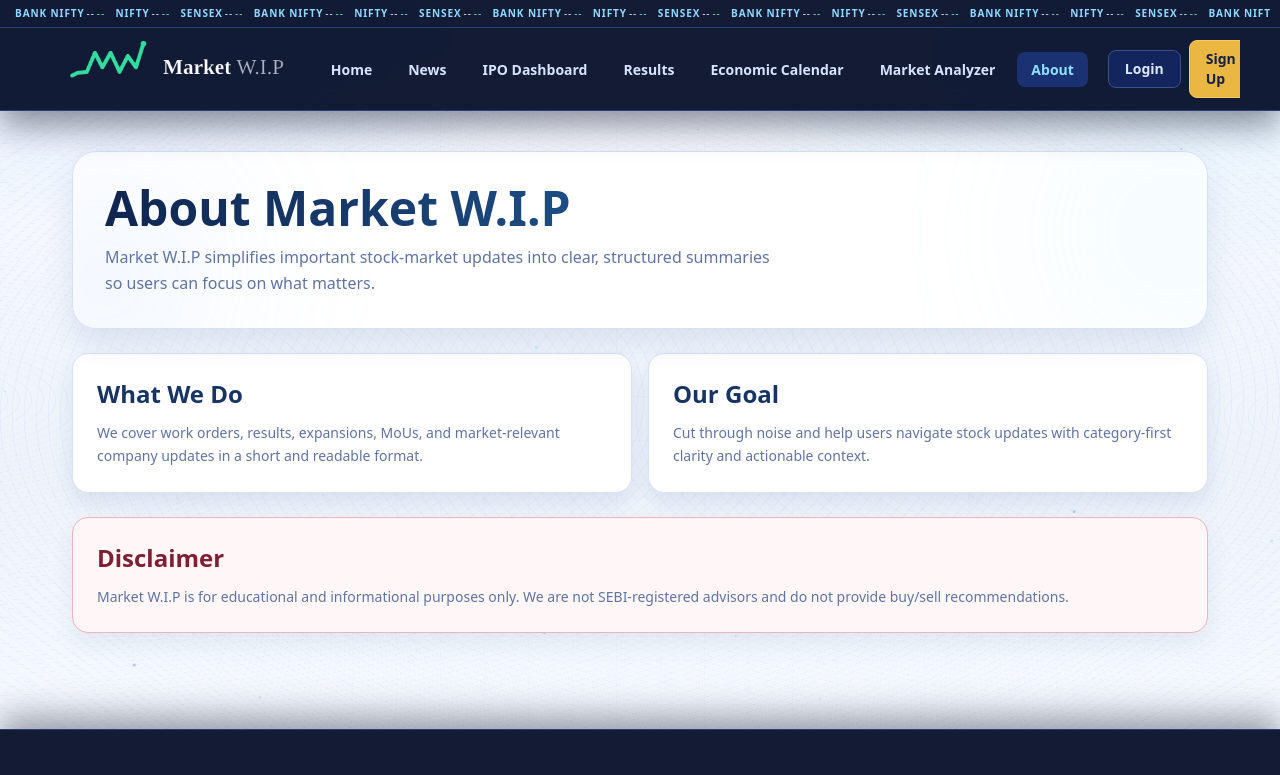
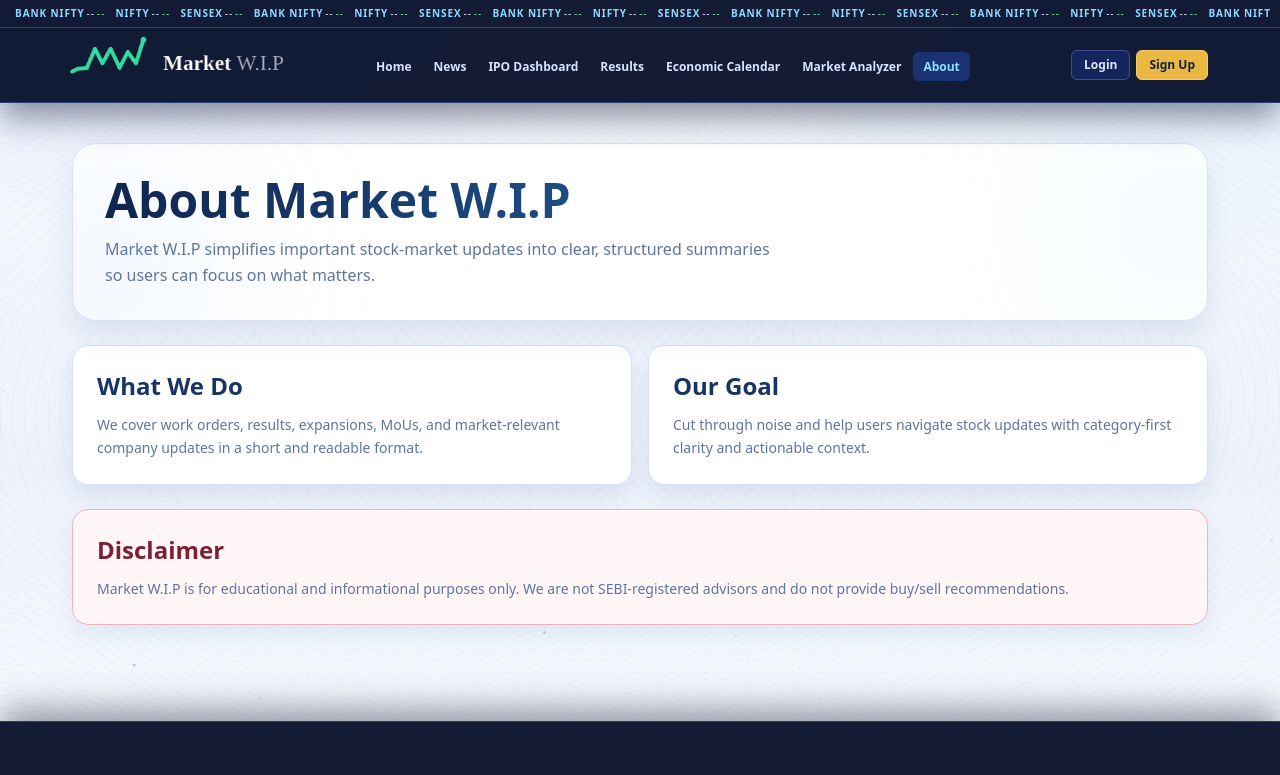
Before and after one commit to vinay-suryarao/marketwip, a Next.js app: page /about in a window 1280 px wide. Shown: the top 775 px of the page. Built offline with nearby package versions, Linux system fonts and the light colour scheme; no server answers.

Commit message:
updated navbar component

```diff
--- a/components/shared/Navbar.tsx
+++ b/components/shared/Navbar.tsx
@@ -26,12 +26,10 @@
 
   const navLinks = isAdmin
     ? [...links, { href: "/admin/dashboard", label: "Admin" }]
-    : user
-      ? [...links, { href: "/dashboard", label: "Dashboard" }]
     : links;
 
   return (
-    <header className="sticky top-0 z-50 w-full overflow-hidden border-b border-[#2a3f7a] bg-[#070F2B]/95 shadow-[0_14px_32px_rgba(5,11,34,0.45)] backdrop-blur-md">
+    <header className="sticky top-0 z-50 w-full border-b border-[#2a3f7a] bg-[#070F2B]/95 shadow-[0_14px_32px_rgba(5,11,34,0.45)] backdrop-blur-md">
       <Script
         src="https://www.googletagmanager.com/gtag/js?id=G-93RL5XKD6E"
         strategy="afterInteractive"
@@ -40,16 +38,16 @@
         <LiveMarketTicker />
       </div>
 
-      <nav className="mx-auto w-full max-w-300 overflow-hidden px-4 py-3 sm:px-5 md:px-8">
+      <nav className="mx-auto w-full max-w-300 px-4 py-3 sm:px-5 md:px-8">
         <div className="flex min-w-0 items-center gap-3 md:gap-5">
-          <Link href="/" className="min-w-0 flex-1 md:flex-none -ml-2 mr-6 sm:mr-10 md:mr-12">
+          <Link href="/" className="min-w-0 flex-1 md:flex-none -ml-2 mr-3 sm:mr-5 md:mr-6">
             <BrandLogo
               className="h-10 w-auto object-contain sm:h-11 scale-[1.35] sm:scale-150 origin-left"
               priority
             />
           </Link>
 
-          <ul className="hidden flex-1 items-center justify-center gap-1 md:flex lg:gap-2">
+          <ul className="hidden min-w-0 flex-1 items-center justify-center gap-0 md:flex lg:gap-0.5">
             {navLinks.map((link) => {
               const active =
                 link.href === "/"
@@ -59,7 +57,7 @@
               return (
                 <li key={link.href}>
                   <Link
-                    className={`whitespace-nowrap rounded-lg px-3 py-2 text-sm font-semibold transition lg:px-3.5 ${
+                    className={`whitespace-nowrap rounded-md px-1.5 py-1.5 text-xs font-semibold transition lg:px-2.5 ${
                       active
                         ? "bg-[#1a3172] text-[#8fe1ff]"
                         : "text-[#d8e4ff] hover:bg-[#142a63] hover:text-white"
@@ -74,17 +72,17 @@
             })}
           </ul>
 
-          <div className="hidden items-center gap-2 md:flex">
+          <div className="hidden shrink-0 items-center gap-1.5 ml-2 md:flex">
             {!user ? (
               <>
                 <Link
-                  className="rounded-lg border border-[#3a518f] bg-[#13255c] px-4 py-2 text-sm font-semibold text-[#dce8ff] transition hover:border-[#5270ba] hover:bg-[#19306f]"
+                  className="rounded-md border border-[#3a518f] bg-[#13255c] px-3 py-1.5 text-xs font-semibold text-[#dce8ff] transition hover:border-[#5270ba] hover:bg-[#19306f]"
                   href="/login"
                 >
                   Login
                 </Link>
                 <Link
-                  className="rounded-lg border border-[#f3cb67] bg-[#e9b742] px-4 py-2 text-sm font-bold text-[#13204a] transition hover:bg-[#f2c95f]"
+                  className="rounded-md border border-[#f3cb67] bg-[#e9b742] px-3 py-1.5 text-xs font-bold text-[#13204a] transition hover:bg-[#f2c95f]"
                   href="/signup"
                 >
                   Sign Up
@@ -93,17 +91,25 @@
             ) : (
               <>
                 {!isAdmin ? (
+                  <>
                     <Link
-                    className="rounded-lg border border-[#3a518f] bg-[#13255c] px-4 py-2 text-sm font-semibold text-[#dce8ff] transition hover:border-[#5270ba] hover:bg-[#19306f]"
+                      className="rounded-md border border-[#3a518f] bg-[#13255c] px-3 py-1.5 text-xs font-semibold text-[#dce8ff] transition hover:border-[#5270ba] hover:bg-[#19306f]"
+                      href="/dashboard"
+                    >
+                      Dashboard
+                    </Link>
+                    <Link
+                      className="rounded-md border border-[#3a518f] bg-[#13255c] px-3 py-1.5 text-xs font-semibold text-[#dce8ff] transition hover:border-[#5270ba] hover:bg-[#19306f]"
                       href="/wishlist"
                     >
                       Wishlist
                     </Link>
+                  </>
                 ) : null}
                 <button
                   type="button"
                   onClick={() => signOutUser()}
-                  className="rounded-lg border border-[#f3cb67] bg-[#e9b742] px-4 py-2 text-sm font-bold text-[#13204a] transition hover:bg-[#f2c95f]"
+                  className="rounded-md border border-[#f3cb67] bg-[#e9b742] px-3 py-1.5 text-xs font-bold text-[#13204a] transition hover:bg-[#f2c95f]"
                 >
                   Logout
                 </button>
@@ -167,12 +173,20 @@
               ) : (
                 <div className="space-y-2">
                 {!isAdmin ? (
+                    <>
+                      <Link
+                        className="block rounded-lg border border-[#3a518f] bg-[#13255c] px-4 py-2 text-center text-sm font-semibold text-[#dce8ff]"
+                        href="/dashboard"
+                      >
+                        Dashboard
+                      </Link>
                       <Link
                         className="block rounded-lg border border-[#3a518f] bg-[#13255c] px-4 py-2 text-center text-sm font-semibold text-[#dce8ff]"
                         href="/wishlist"
                       >
                         Wishlist
                       </Link>
+                    </>
                   ) : null}
                   <button
                     type="button"
```
Lines whose indentation alone changed are shown as unchanged.
